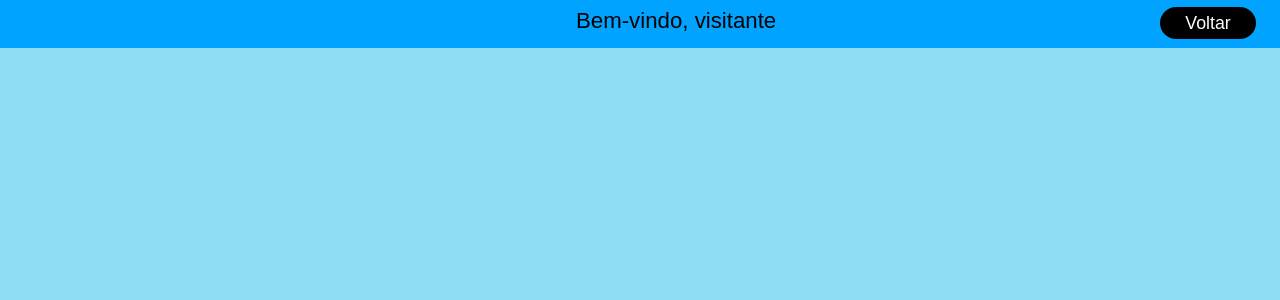
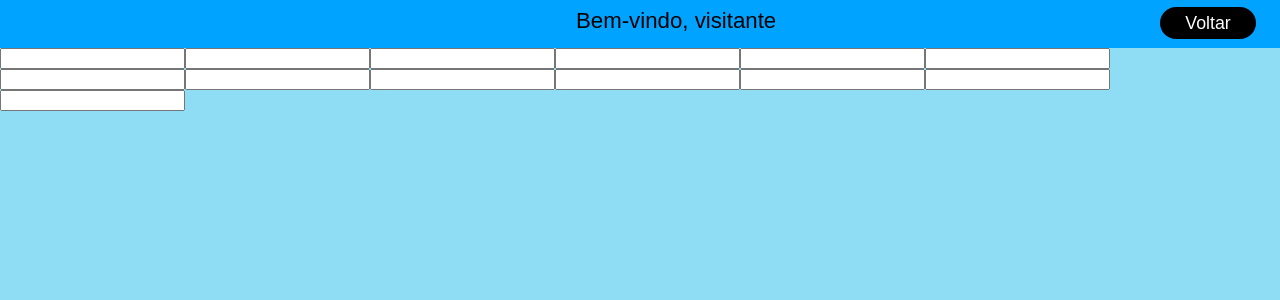
Before and after one commit to lucianogomes02/login-vue-app, a Vue app: page /cadastro in a window 1280 px wide. Shown: the top 300 px of the page. Built offline with nearby package versions, Linux system fonts and the light colour scheme; a web font is replaced by a local one.

Commit message:
feat(src/views/CadastroView.vue): implementa inputs de cadastro do Usuario

```diff
--- a/src/views/CadastroView.vue
+++ b/src/views/CadastroView.vue
@@ -1,7 +1,27 @@
 <template>
   <main class="containerCadastro">
     <Cabecalho></Cabecalho>
-    <body class="cadastro"></body>
+    <body class="cadastro">
+      <div class="formularioCadastro">
+          <div class="informacoesDoUsuario">
+            <input class="nome" type="text" />
+            <input class="sobrenome" type="text" />
+            <input class="email" type="email" />
+            <input class="cpf" type="text" />
+            <input class="pis" type="text" />
+            <input class="senha" type="password" />
+          </div>
+          <div class="enderecoDoUsuario">
+            <input class="cep" type="text" />
+            <input class="logradouro" type="text" />
+            <input class="numero" type="text" />
+            <input class="complemento" type="text" />
+            <input class="municipio" type="text" />
+            <input class="estado" type="text" />
+            <input class="pais" type="text" />
+          </div>
+      </div>
+    </body>
   </main>
 </template>
 
```
